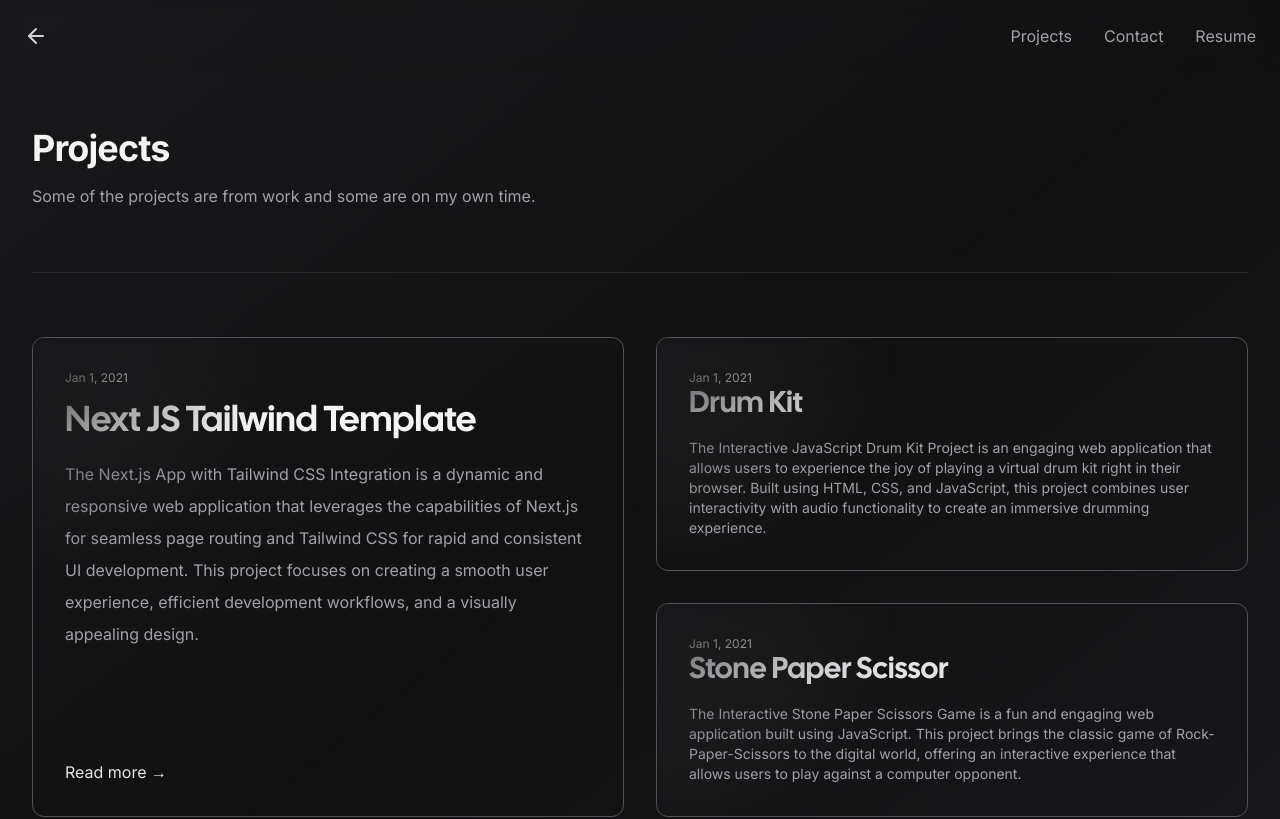
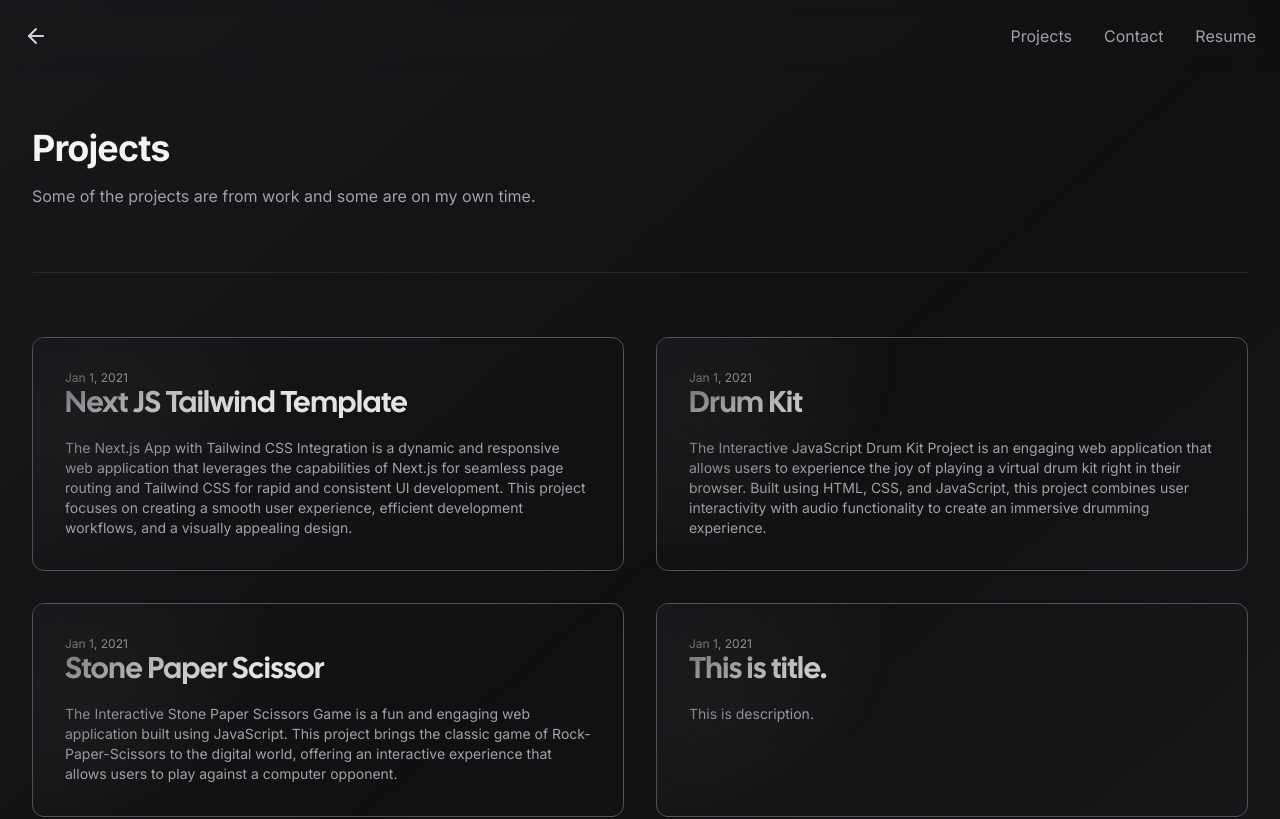
Before and after one commit to 0xyshv/my-portfolio, a Next.js app: page /projects in a window 1280 px wide. Shown: the top 819 px of the page. Built offline with nearby package versions, Linux system fonts and the light colour scheme; what tailwindcss-debug-screens would draw is missing.

Commit message:
fix grid of projects page

```diff
--- a/app/projects/page.tsx
+++ b/app/projects/page.tsx
@@ -8,26 +8,26 @@
 export const revalidate = 60;
 export default async function ProjectsPage() {
   const views: Record<string, number> = {};
-  const featured = allProjects.find((project) => project.slug === "01")!;
+  const top1 = allProjects.find((project) => project.slug === "01");
   const top2 = allProjects.find((project) => project.slug === "02")!;
   const top3 = allProjects.find((project) => project.slug === "03")!;
   const top4 = allProjects.find((project) => project.slug === "04")!;
   const top5 = allProjects.find((project) => project.slug === "05")!;
-  const sorted = allProjects
-    .filter((p) => p.published)
-    .filter(
-      (project) =>
-        project.slug !== featured.slug &&
-        project.slug !== top2.slug &&
-        project.slug !== top3.slug &&
-        project.slug !== top4.slug &&
-        project.slug !== top5.slug
-    )
-    .sort(
-      (a, b) =>
-        new Date(b.date ?? Number.POSITIVE_INFINITY).getTime() -
-        new Date(a.date ?? Number.POSITIVE_INFINITY).getTime()
-    );
+  // const sorted = allProjects
+  //   .filter((p) => p.published)
+  //   .filter(
+  //     (project) =>
+  //       project.slug !== featured.slug &&
+  //       project.slug !== top2.slug &&
+  //       project.slug !== top3.slug &&
+  //       project.slug !== top4.slug &&
+  //       project.slug !== top5.slug
+  //   )
+  //   .sort(
+  //     (a, b) =>
+  //       new Date(b.date ?? Number.POSITIVE_INFINITY).getTime() -
+  //       new Date(a.date ?? Number.POSITIVE_INFINITY).getTime()
+  //   );
 
   return (
     <div className="relative pb-16">
@@ -43,8 +43,9 @@
         </div>
         <div className="w-full h-px bg-zinc-800" />
 
-        <div className="grid grid-cols-1 gap-8 mx-auto lg:grid-cols-2 ">
-          <Card>
+        {/* <div className=" gap-8 mx-auto  "> */}
+        {/* Featured Project (large div) 1 */}
+        {/* <Card>
             <Link href={`/projects/${featured.slug}`}>
               <article className="relative w-full h-full p-4 md:p-8">
                 <div className="flex items-center justify-between gap-2">
@@ -59,12 +60,12 @@
                       <span>SOON</span>
                     )}
                   </div>
-                  {/* <span className="flex items-center gap-1 text-xs text-zinc-500">
+                  <span className="flex items-center gap-1 text-xs text-zinc-500">
                     <Eye className="w-4 h-4" />{" "}
                     {Intl.NumberFormat("en-US", { notation: "compact" }).format(
                       views[featured.slug] ?? 0
                     )}
-                  </span> */}
+                  </span>
                 </div>
 
                 <h2
@@ -83,19 +84,20 @@
                 </div>
               </article>
             </Link>
-          </Card>
+          </Card> */}
+        {/* Featured Project (large div) 1 */}
 
-          <div className="flex flex-col w-full gap-8 mx-auto border-t border-gray-900/10 lg:mx-0 lg:border-t-0 ">
-            {[top2, top3].map((project) => (
-              <Card key={project.slug}>
-                <Article project={project} views={views[project.slug] ?? 0} />
-              </Card>
-            ))}
-          </div>
+        <div className="grid grid-cols-1 lg:grid-cols-2 w-full gap-8 mx-auto border-t border-gray-900/10 lg:mx-0 lg:border-t-0 ">
+          {[top1, top2, top3, top4, top5].map((project) => (
+            <Card key={project.slug}>
+              <Article project={project} views={views[project.slug] ?? 0} />
+            </Card>
+          ))}
         </div>
+        {/* </div> */}
         <div className="hidden w-full h-px md:block bg-zinc-800" />
 
-        <div className="grid grid-cols-1 gap-4 mx-auto lg:mx-0 md:grid-cols-3">
+        {/* <div className="grid grid-cols-1 gap-4 mx-auto lg:mx-0 md:grid-cols-3">
           <div className="grid grid-cols-1 gap-4">
             {sorted
               .filter((_, i) => i % 3 === 0)
@@ -123,7 +125,7 @@
                 </Card>
               ))}
           </div>
-        </div>
+        </div> */}
       </div>
     </div>
   );
```
